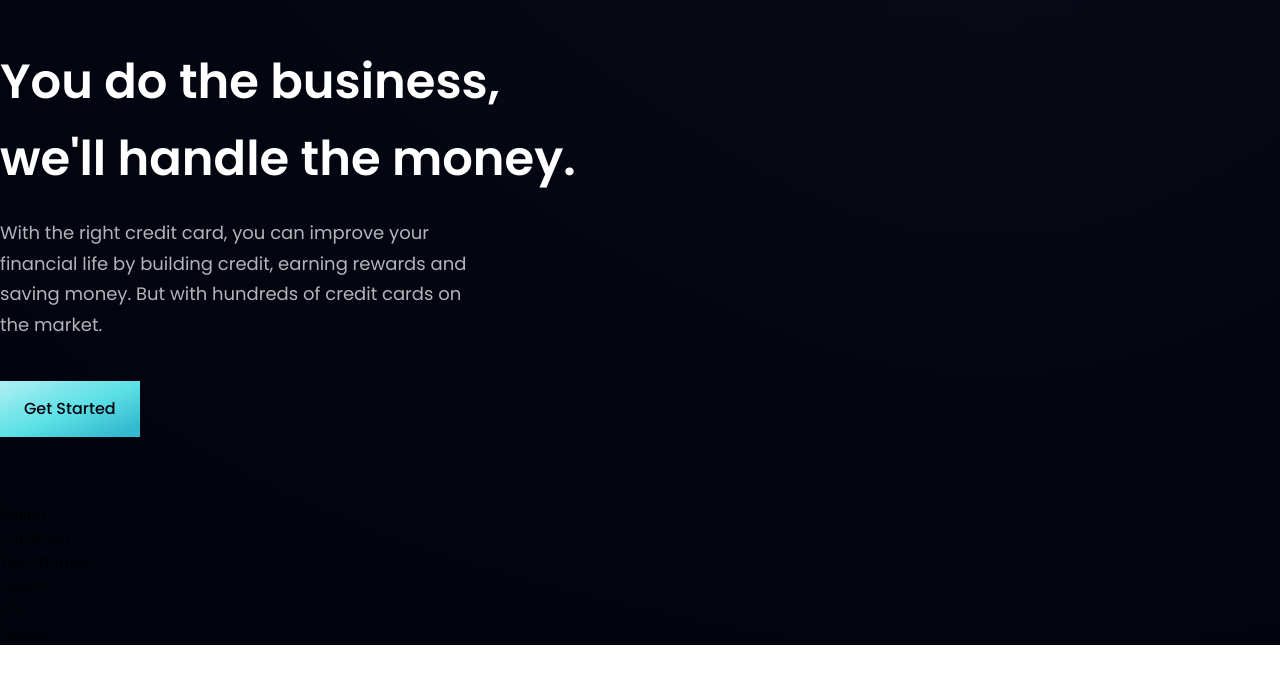
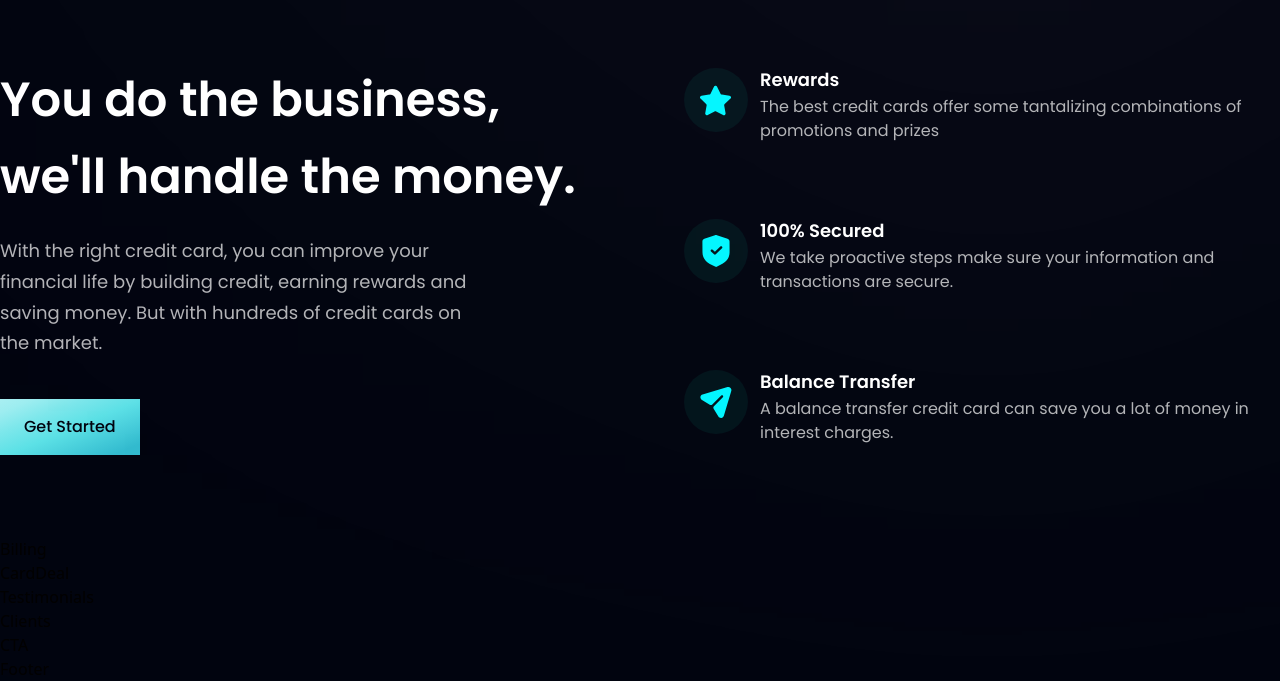
Before and after one commit to VictorMhub/HunterBank, a React (Vite) app in the folder hunter_bank_app/: page / in a window 1280 px wide. Shown: the part 965-1646 px from the top of the page. Before the commit the page ends 1610 px from the top, so only its background shows below. Built offline with nearby package versions, Linux system fonts and the light colour scheme.

Commit message:
Business section done

```diff
--- a/hunter_bank_app/src/components/Business.jsx
+++ b/hunter_bank_app/src/components/Business.jsx
@@ -1,6 +1,22 @@
 import { features } from "../constants";
 import styles, { layout } from "../style";
 import Button from "./Button";
+
+const FeatureCard = ({icon, title, content, index}) => (
+  <div className={`flex flex-row p-6 rounded-[20px] ${index !== features.length - 1 ? "mb-6" : "mb-0"} feature-card`}>
+    <div className={`w-[64px] h-[64px] rounded-full ${styles.flexCenter} bg-dimBlue`}>
+      <img src= {icon} alt="icon" className="w-[50%] h-[50%] object-contain"/>
+    </div>
+    <div className="flex-1 flex flex-col ml-3">
+      <h4 className="font-poppins font-semibold text-white text-[18px] leading-[23px] mb-1">
+        {title}
+      </h4>
+      <p className="font-poppins font-normal text-dimWhite text-[16px] leading-[24px] mb-1">
+        {content}
+      </p>
+    </div>
+  </div>
+)
 
 const Business = () => (
   <section id="features" className={layout.section}>
@@ -18,6 +34,12 @@
 
       <Button styles='mt-10' />
     </div>
+
+    <div className={`${layout.sectionImg} flex-col`}>
+      {features.map((feature, index) =>(
+        <FeatureCard key={feature.id} {...feature} index={index}/>
+      ))}
+    </div>
   </section>
 );
 
```
